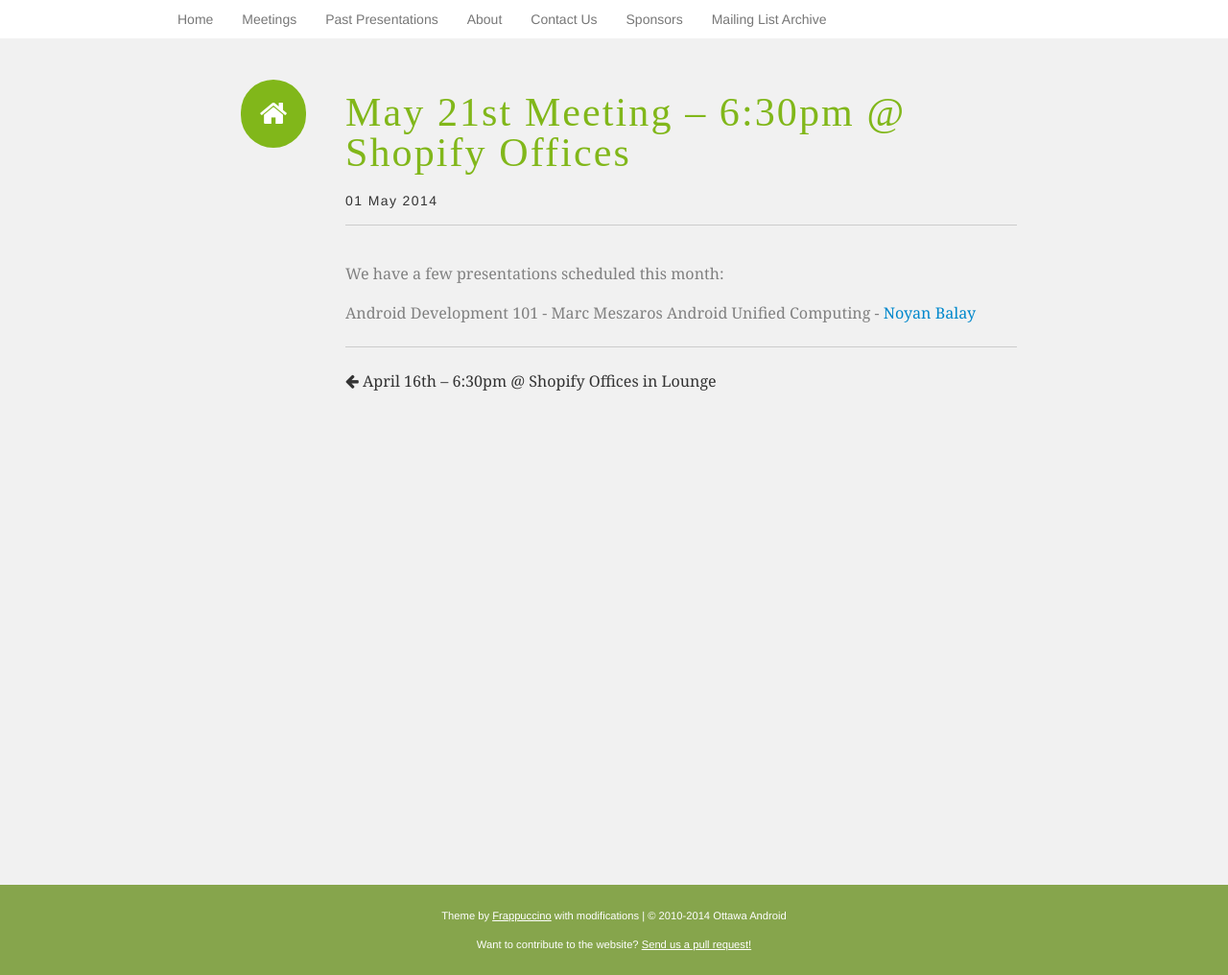
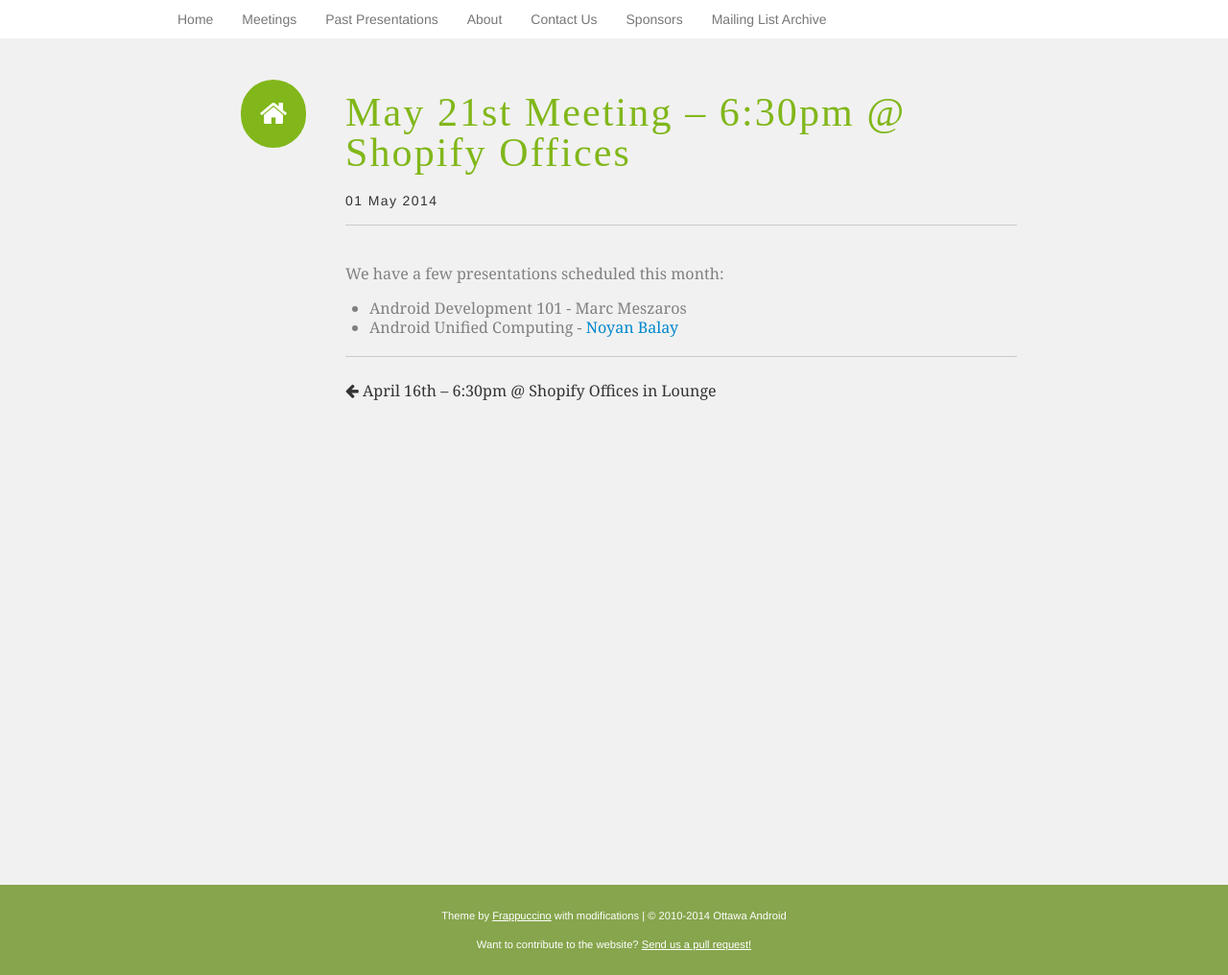
Before and after one commit to ottawaandroid/ottawaandroid.github.io, a Jekyll site: the page built from _posts/2014/2014-05-01-may-meeting.md, in a window 1280 px wide. Shown: the whole page at 96% size. Built offline with Jekyll 4.4.1, drawn with Linux system fonts in a browser that asks for light colours; some web fonts are replaced; Markdown is read by kramdown in place of the engine named in the settings.

Commit message:
Fix a typo and make the presentations a list

```diff
--- a/_posts/2014/2014-05-01-may-meeting.md
+++ b/_posts/2014/2014-05-01-may-meeting.md
@@ -10,5 +10,5 @@ published: true
 ---
 We have a few presentations scheduled this month:
 
-Android Development 101 - Marc Meszaros
-Android Unified Computing - [Noyan Balay](http://ouchfire.com)
+* Android Development 101 - Marc Meszaros
+* Android Unified Computing - [Noyan Balay](http://ouchfire.com)
```
